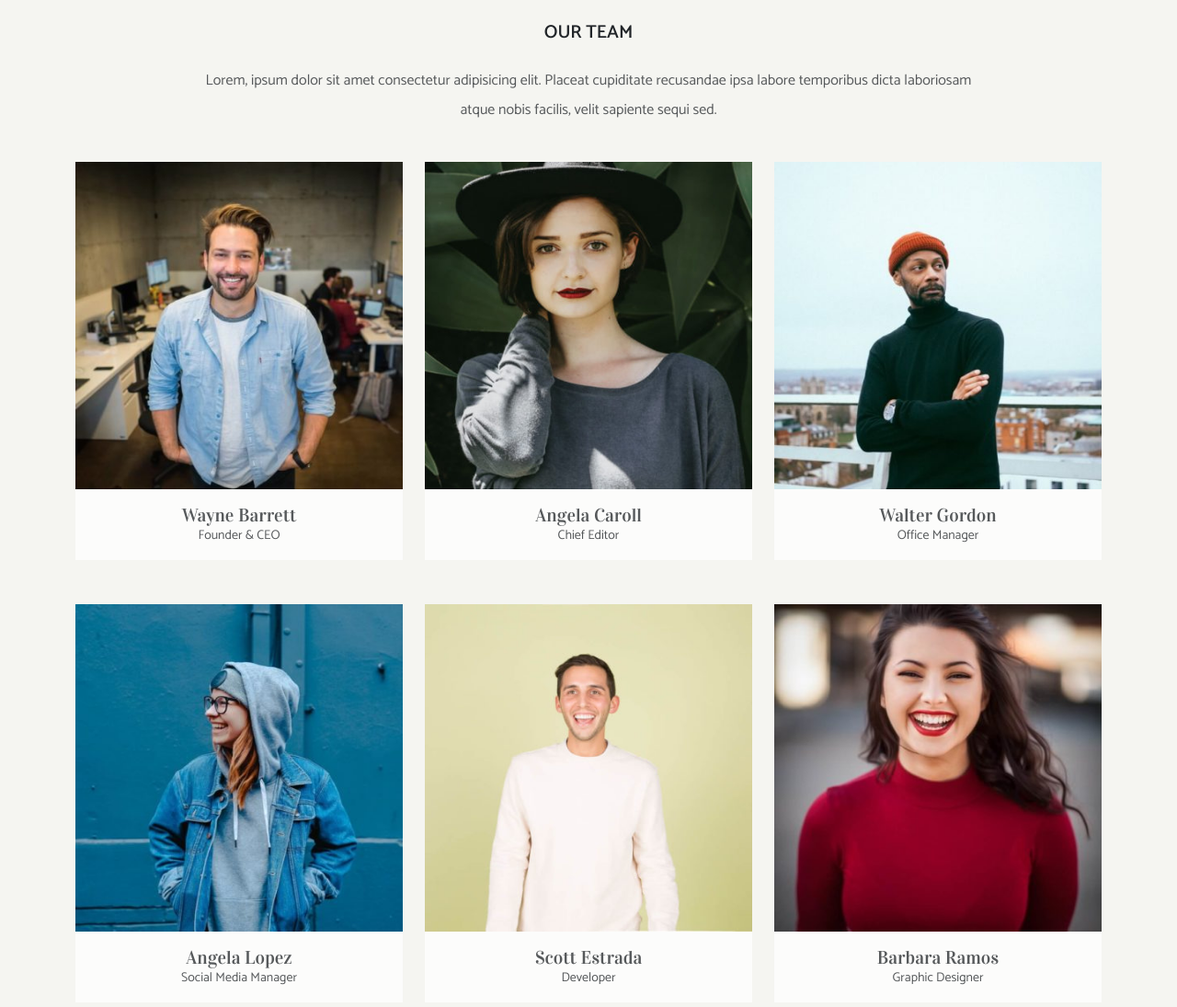
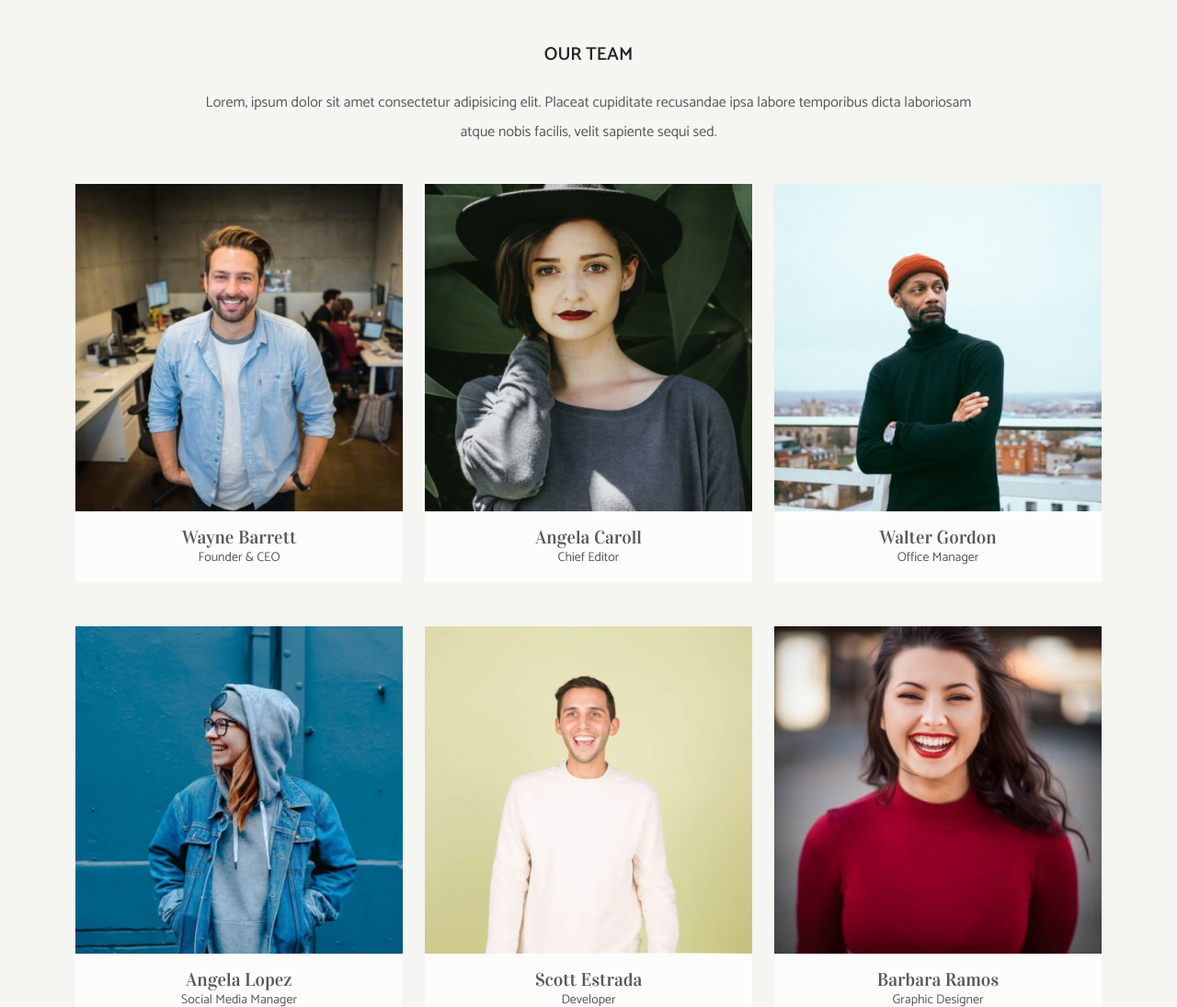
Before and after one commit to silviawolves/js-our-team, a plain HTML site: page index.html in a window 1280 px wide. Shown: the top 1095 px of the page at 92% size. Drawn offline with nearby package versions, Linux system fonts and the light colour scheme.

Commit message:
completo

```diff
--- a/index.html
+++ b/index.html
@@ -16,7 +16,7 @@
 <body>
     <main>
         <div class="container">
-            <div class="text-center pt-4">
+            <div class="text-center pt-5">
                 <h5 class="text-uppercase pb-3 fw-bold">Our team</h5>
                 <p class="lh-lg fw-light w-75 mx-auto opacity-75">Lorem, ipsum dolor sit amet consectetur adipisicing elit. Placeat cupiditate recusandae ipsa labore temporibus dicta laboriosam atque nobis facilis, velit sapiente sequi sed.</p>
 
```
